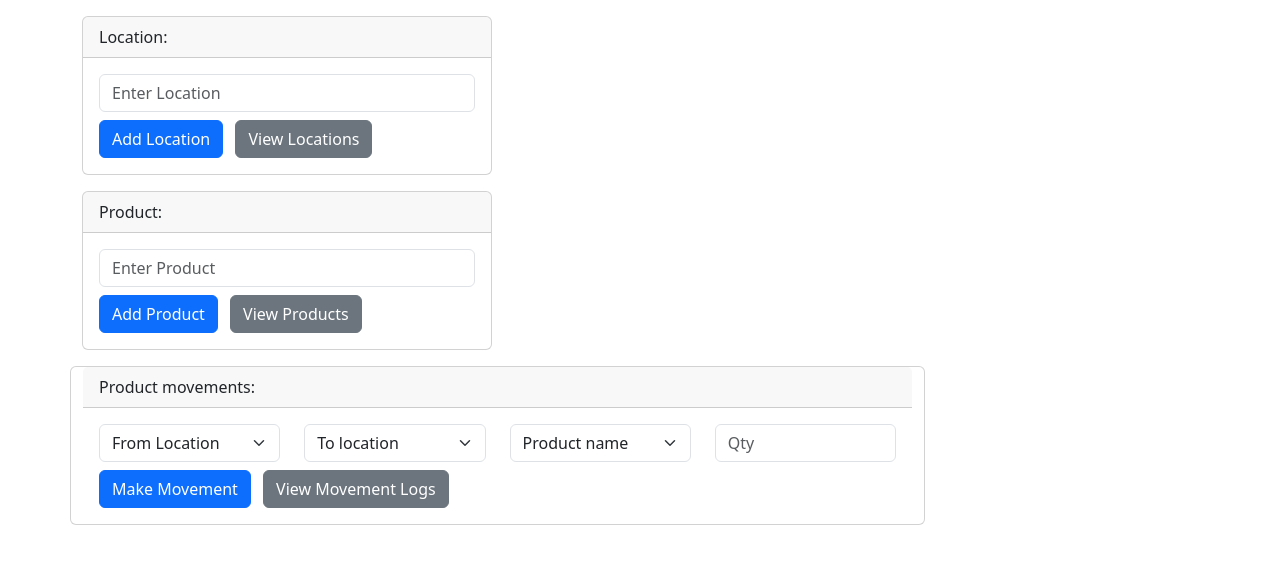
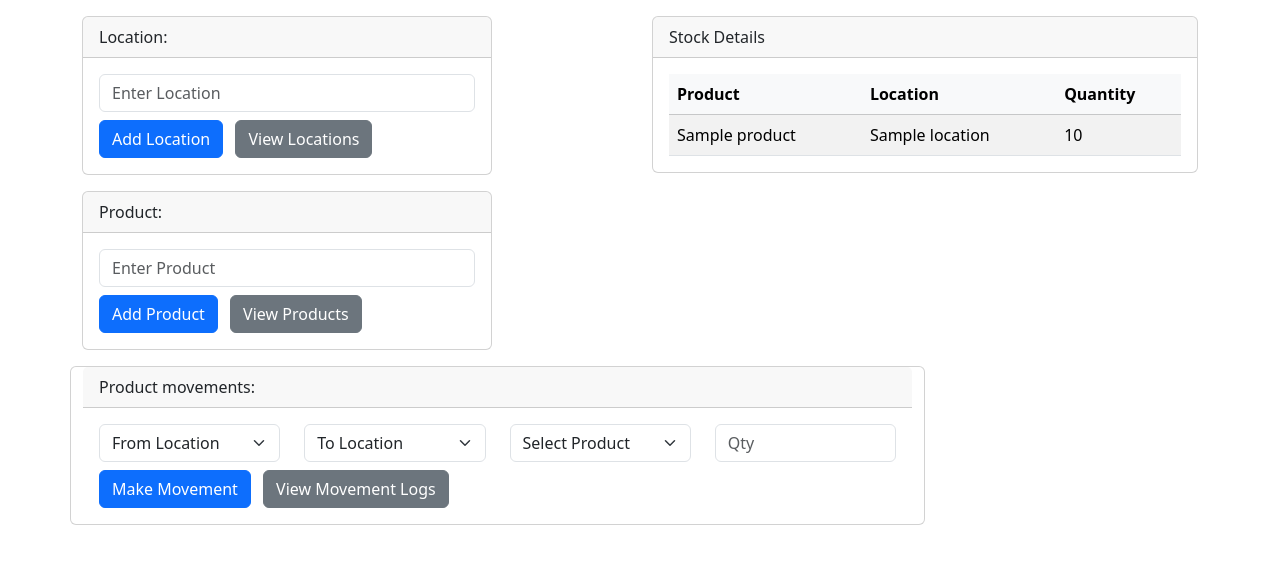
Before and after one commit to Siddarth5100/Inventory, a Flask app: page / in a window 1280 px wide. Shown: the part 64-628 px from the top of the page. Run offline with Flask 3, Linux system fonts and the light colour scheme; tables that the repository leaves empty hold one stand-in row (values such as "Sample post").

Commit message:
UI updates
- Added stock table section with scroll
- Added success alerts for add location/product/movement
- Updated dropdown reload logic
- Fixed UI layout and spacing
- Linked new JS functions for dynamic updates

```diff
--- a/static/js/main.js
+++ b/static/js/main.js
@@ -1,9 +1,14 @@
+console.log("main.js loaded and running");
+
+document.addEventListener('DOMContentLoaded', () => {
+
 // add products
 
     const productInput = document.getElementById('product-Input');
     const addProductBtn = document.getElementById('add-Product-Btn');
     const viewProductBtn = document.getElementById('view-Product-Btn');
 
+    if (addProductBtn && productInput) {
         addProductBtn.addEventListener('click', function() {
             const newProductName = productInput.value;
             console.log("Product to add:", newProductName);  // for debugging
@@ -19,14 +24,23 @@ addProductBtn.addEventListener('click', function() {
 
             })
             .then(data => {
+                if (data.status && data.status.includes("added successfully")) {
+                    const alertBox = document.getElementById('productAlert');
+                    alertBox.style.display = 'block';
+                    setTimeout(() => {
+                        alertBox.style.display = 'none';
+                    }, 3000);
 
+                    productInput.value = '';
+                } else {
+                    alert("Error: " + (data.status || "unknown error"));
+                }
             })
-
             .catch(error => {
                 console.error("error:", error);
             })
         });
-
+    }
 
 // add locations
 
@@ -34,6 +48,7 @@ const locationInput = document.getElementById('location-Input');
     const addLocationBtn = document.getElementById('add-Location-Btn');
     const viewLocationBtn = document.getElementById('view-Location-Btn');
 
+    if (addLocationBtn && locationInput) {
         addLocationBtn.addEventListener('click', function() {
             const newLocationName = locationInput.value;
             console.log("Location to add:", newLocationName);
@@ -49,10 +64,260 @@ addLocationBtn.addEventListener('click', function() {
 
             })
             .then(data => {
+                if (data.status && data.status.includes("successfully added")) {
+                    const alertBox = document.getElementById('locationAlert');
+                    alertBox.style.display = 'block';
+                    setTimeout(() => {
+                        alertBox.style.display = 'none';
+                    }, 3000);
 
+                    locationInput.value = '';
+                } else {
+                    alert("Error: " + (data.status || "unknow error"));
+                }
             })
-
             .catch(error => {
                 console.error("error:", error);
             })
         });
+    }
+
+// product edit button
+
+    const editButtons = document.querySelectorAll('.edit-btn');
+
+
+    editButtons.forEach(button => {
+        button.addEventListener('click', () => {
+
+            const productId = button.getAttribute('data-product-id');
+            const currentName = button.getAttribute('data-product-name');
+
+            const newName = prompt("Edit Product Name:", currentName);
+
+            if (newName && newName !== currentName) {
+                fetch('/product_name_edit', {
+                    method: 'PATCH',
+                    headers: {'Content-Type': 'application/json'},
+                    body: JSON.stringify({ product_id: productId, product_name: newName})
+                })
+                .then(response => response.json())
+                .then(data => {
+
+                    if (data.message) {
+                        button.closest('tr').children[1].textContent =data.updated_name;
+                        alert(data.message);
+                    }
+                })
+                .catch(err => console.error(err));
+            }
+        });
+    });
+});
+
+
+// locations edit button
+
+    const locationEditButtons = document.querySelectorAll('.edit-location-btn');
+
+    if (locationEditButtons.length > 0) {
+        locationEditButtons.forEach(button => {
+            button.addEventListener('click', () => {
+
+                const locationId = button.getAttribute('data-location-id');
+                const currentName = button.getAttribute('data-location-name');
+
+                const newName = prompt("Edit Location Name:", currentName);
+
+                if (newName && newName !== currentName) {
+                    fetch('/location_name_edit', {
+                        method: 'PATCH',
+                        headers: {'Content-Type': 'application/json'},
+                        body: JSON.stringify({ location_id: locationId, location_name: newName})
+                    })
+                    .then(response => response.json())
+                    .then(data => {
+                        if (data.message) {
+                            button.closest('tr').children[1].textContent = data.location_name;
+                            alert(data.message);
+                        }
+                    })
+                    .catch(err => console.error(err))
+                }
+            });
+        });
+    }
+
+
+// update from_location drop_down
+
+    const fromLocationDropdown = document.getElementById('fromLocation');
+
+    if (fromLocationDropdown) {
+        fetch('/get_locations')
+            .then(response => response.json())
+            .then(data => {
+                fromLocationDropdown.innerHTML = '<option value="placeholder" disabled selected>From Location</option><option value="">None</option>';
+                data.locations.forEach(loc => {
+                    const option = document.createElement('option');
+                    option.value = loc.location_id;
+                    option.textContent = loc.location_name;
+                    fromLocationDropdown.appendChild(option);
+                });
+            })
+            .catch(err => console.error(err));
+
+        fromLocationDropdown.addEventListener('change', () => {
+            const selectedLocation = fromLocationDropdown.value;
+            let fromLocationValue;
+
+            if (selectedLocation === "") {
+                fromLocationValue = null;
+            } else {
+                fromLocationValue = selectedLocation;
+            }
+
+            console.log("From Location to use in movement:", fromLocationValue);
+        });
+    }
+
+
+// update to_location drop_down
+
+    const toLocationDropdown = document.getElementById('toLocation');
+
+    if (toLocationDropdown) {
+        fetch('/get_locations')
+            .then(response => response.json())
+            .then(data => {
+                toLocationDropdown.innerHTML = '<option value="placeholder" disabled selected>To Location</option><option value="">None</option>';
+                data.locations.forEach(loc => {
+                    const option = document.createElement('option');
+                    option.value = loc.location_id;
+                    option.textContent = loc.location_name;
+                    toLocationDropdown.appendChild(option);
+                });
+            })
+            .catch(err => console.error(err));
+
+        toLocationDropdown.addEventListener('change', () => {
+            const selectedLocation = toLocationDropdown.value;
+            let toLocationValue;
+
+            if (selectedLocation === "") {
+                toLocationValue = null;
+            } else {
+                toLocationValue = selectedLocation;
+            }
+
+            console.log("To Location to use in movement:", toLocationValue);
+        });
+    }
+
+// update product drop_down
+
+    const productDropdown = document.getElementById('productSelect');
+
+    if (productDropdown) {
+
+        fetch('/get_products')
+            .then(response => response.json())
+            .then(data => {
+                productDropdown.innerHTML = '<option value="" disabled selected>Select Product</option><option value="">None</option>';
+                data.products.forEach(prod => {
+                    const option = document.createElement('option');
+                    option.value = prod.product_id;
+                    option.textContent = prod.product_name;
+                    productDropdown.appendChild(option);
+                });
+            })
+
+            .catch(err => console.error(err));
+
+        productDropdown.addEventListener('change', () => {
+            const selectedProduct = productDropdown.value;
+            let productValue = selectedProduct === "" ? null : selectedProduct;
+            console.log("Selected Product:", productValue);
+        });
+    }
+
+
+// product movement
+
+    document.getElementById('makeMovementBtn').addEventListener('click', function() {
+        const fromLocation = document.getElementById('fromLocation').value || null;
+        const toLocation = document.getElementById('toLocation').value || null;
+        const product = document.getElementById('productSelect').value;
+        const qty = document.getElementById('movementQty').value;
+
+        if (!product || !qty) {
+            alert("Select product and enter quantity");
+            return;
+        }
+
+        const data = {
+            from_location: fromLocation,
+            to_location: toLocation,
+            product: product,
+            qty: parseInt(qty)
+        };
+
+        fetch('/add_product_movement', {
+            method: 'POST',
+            headers: {'Content-Type': 'application/json'},
+            body: JSON.stringify(data)
+        })
+
+        .then(response => response.json())
+        .then(result => {
+            if (result.status && result.status === "success") {
+                const alertBox = document.getElementById('movementAlert');
+                alertBox.style.display = 'block';
+                setTimeout(() => {
+                    alertBox.style.display = 'none';
+                }, 3000);
+
+                document.getElementById('fromLocation').value = '';
+                document.getElementById('toLocation').value = '';
+                document.getElementById('productSelect').value = '';
+                document.getElementById('movementQty').value = '';
+            } else {
+                alert(result.message || "Unknown error");
+            }
+        })
+        .catch(err => alert("Error: " + err));
+    });
+
+    function loadStock() {
+    fetch('/get_stock')
+        .then(response => response.json())
+        .then(data => {
+            const tbody = document.getElementById('stockTableBody');
+            tbody.innerHTML = '';
+            data.stock.forEach(item => {
+                const tr = document.createElement('tr');
+                tr.innerHTML = `
+                    <td>${item.product_name}</td>
+                    <td>${item.location_name}</td>
+                    <td>${item.qty}</td>
+                `;
+                tbody.appendChild(tr);
+            });
+        })
+        .catch(err => console.error("Error loading stock:", err));
+}
+
+
+loadStock();
+
+
+document.getElementById('makeMovementBtn').addEventListener('click', function() {
+
+    fetch('/add_product_movement', {
+
+    }).then(response => response.json())
+      .then(result => {
+          alert(result.status || result.message);
+          loadStock();
+      });
+});
--- a/templates/index.html
+++ b/templates/index.html
@@ -9,6 +9,7 @@
 </head>
 
 <body>
+
     <header class="bg-dark text-white py-1">
         <div class="container">
             <h1 class="text-center">Inventory Management</h1>
@@ -17,16 +18,20 @@
 
     <div class="container">
         <div class = "row">
-
-
             <div class = "col-6">
 
                 <div class="card mt-3 w-75">
                     <div class="card-header">Location:</div>
                     <div class="card-body">
+
                         <input type="text" id="location-Input" class="form-control" placeholder="Enter Location">
                         <button id="add-Location-Btn" class="btn btn-primary mt-2 me-2">Add Location</button>
-                        <!-- <button id="view-Location-Btn" class="btn btn-secondary mt-2">View Location</button> -->
+
+                        <div id="locationAlert" class="alert alert-success alert-dismissible fade show" role="alert" style="display: none;">
+                            Location added successfully!
+                            <button type="button" class="btn-close" data-bs-dismiss="alert" aria-label="Close"></button>
+                        </div>
+
                         <a href="/locations" class="btn btn-secondary mt-2">View Locations</a>
                     </div>
                 </div>
@@ -34,17 +39,41 @@
                 <div class="card mt-3 w-75">
                     <div class="card-header">Product:</div>
                     <div class="card-body">
+
                         <input type="text" id="product-Input" class="form-control" placeholder="Enter Product">
                         <button id="add-Product-Btn" class="btn btn-primary mt-2 me-2">Add Product</button>
-                        <!-- <button id="view-Product-Btn" class="btn btn-secondary mt-2">View Product</button> -->
-                         <a href="/products" class="btn btn-secondary mt-2">View Products</a>
+
+                        <div id="productAlert" class="alert alert-success alert-dismissible fade show" role="alert" style="display: none;">
+                            Product added successfully!
+                            <button type="button" class="btn-close" data-bs-dismiss="alert" aria-label="Close"></button>
+                        </div>
+
+                        <a href="/products" class="btn btn-secondary mt-2">View Products</a>
                     </div>
                 </div>
             </div>
 
 
             <div class = "col-6">
+                <div class="card mt-3 w-100">
+                    <div class="card-header">Stock Details</div>
+                    <div class="card-body">
+                        <div style="max-height: 260px; overflow-y: auto;">
 
+                            <table class="table table-striped mb-0">
+                                <thead class="table-light">
+                                    <tr>
+                                        <th>Product</th>
+                                        <th>Location</th>
+                                        <th>Quantity</th>
+                                    </tr>
+                                </thead>
+                                <tbody id="stockTableBody"></tbody>
+                            </table>
+
+                        </div>
+                    </div>
+                </div>
             </div>
 
             <div class= "card mt-3 w-75">
@@ -55,25 +84,25 @@
                         <div class = "col-3">
                             <select class="form-select" name="from_location" id="fromLocation">
                                 <option value="" selected disabled>From Location</option>
-                                <option value="0">None</option>
+                                <option value="">None</option>
                                 {% for loc in locations %}
-                                    <option value="{{ loc.location_id}}">{{ loc.location_name}}</option>
+                                    <option value="{{ loc.location_id }}">{{ loc.location_name }}</option>
                                 {% endfor %}
                             </select>
                         </div>
 
-                         <div class = "col-3">
-                             <select class="form-select" name="to_location">
+                        <div class = "col-3">
+                            <select class="form-select" name="to_location" id="toLocation">
                                 <option value="" selected disabled>To location</option>
                                 <option value="">None</option>
                                 {% for loc in locations %}
-                                    <option value="{{ loc.location_id}}">{{ loc.location_name}}</option>
+                                    <option value="{{ loc.location_id }}">{{ loc.location_name }}</option>
                                 {% endfor %}
                             </select>
                         </div>
 
-                         <div class = "col-3">
-                             <select class="form-select" name="product">
+                        <div class = "col-3">
+                            <select class="form-select" name="product" id="productSelect">
                                 <option value="" selected disabled>Product name</option>
                                 <option value="">None</option>
                                 {% for prod in products %}
@@ -82,15 +111,21 @@
                             </select>
                         </div>
 
-                         <div class = "col-3">
-                            <input type="number" class="form-control" placeholder="Qty">
+                        <div class = "col-3">
+                            <input type="number" class="form-control" id="movementQty" placeholder="Qty">
                         </div>
+
                     </div>
 
                     <div class = "row">
                         <div class="col-12">
-                        <button class="btn btn-primary mt-2 me-2">Make Movement</button>
-                        <!-- <button class="btn btn-secondary mt-2">View Movement Logs</button> -->
+                        <button class="btn btn-primary mt-2 me-2" id="makeMovementBtn">Make Movement</button>
+
+                        <div id="movementAlert" class="alert alert-success alert-dismissible fade show" role="alert" style="display: none;">
+                            Product movement recorded successfully!
+                            <button type="button" class="btn-close" data-bs-dismiss="alert" aria-label="Close"></button>
+                        </div>
+
                         <a href="/productmovements" class="btn btn-secondary mt-2">View Movement Logs</a>
                         </div>
                     </div>
@@ -104,5 +139,4 @@
     <script src="static/js/main.js"></script>
 
 </body>
-
 </html>
```
Also changed, not shown: templates/locations.html (+7 -3 lines), templates/productmovements.html (+5 -4 lines), templates/products.html (+7 -3 lines). Lines whose indentation alone changed are shown as unchanged.
